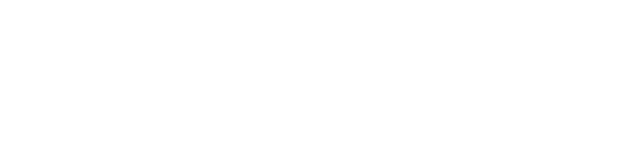
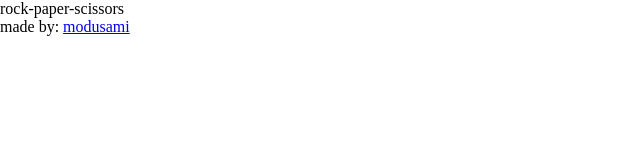
Before and after one commit to modusami/rock-paper-scissors, a plain HTML site: page index.html in a window 1280 px wide. Shown: the whole page, without its empty margins (0-640 px from the left). Drawn offline with Linux system fonts and the light colour scheme.

Commit message:
Add Starting Header And Footer

```diff
--- a/index.html
+++ b/index.html
@@ -7,7 +7,15 @@
     <link rel="stylesheet" href="./styles.css">
 </head>
 <body>
+    <header>
+        rock-paper-scissors
+    </header>
+    <main>
 
+    </main>
+    <footer>
+        made by: <a href="#">modusami</a>
+    </footer>
 
     <script src="script.js"></script>
 </body>
```
